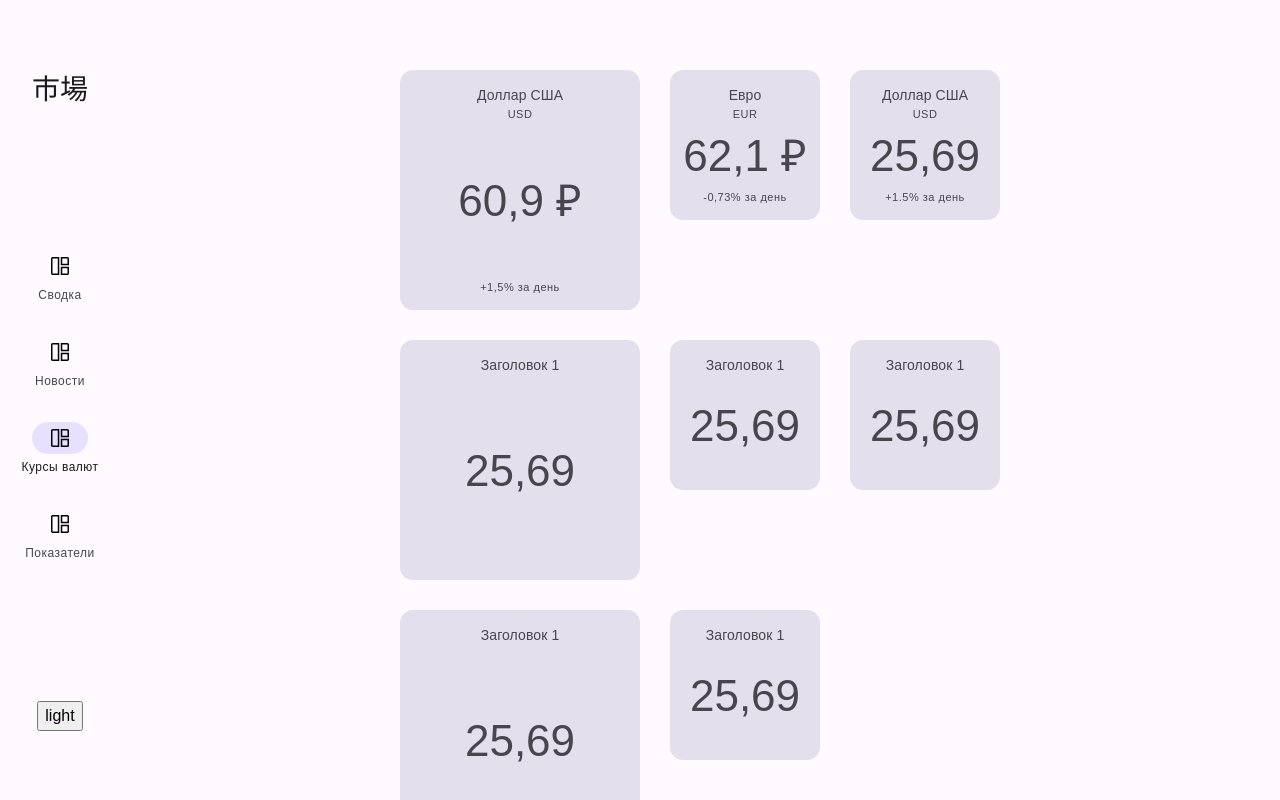
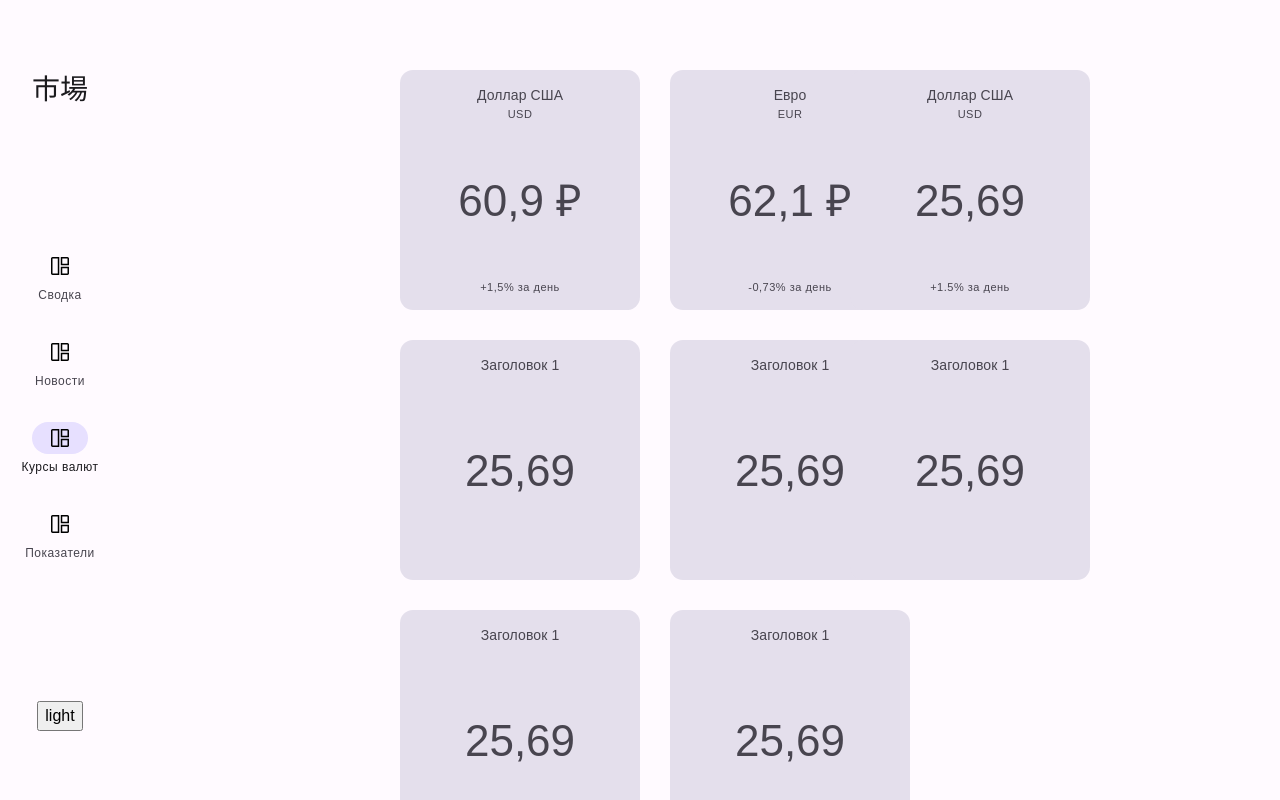
Before and after one commit to mSiotniHS/lad-project, a React (Create React App) app: page /exchange-rates in a window 1280 px wide. Built offline with nearby package versions, Linux system fonts and the light colour scheme.

Commit message:
Добавил размеры для HighlightCard, реформатировал код

```diff
--- a/src/components/HighlightCard.module.css
+++ b/src/components/HighlightCard.module.css
@@ -8,8 +8,17 @@
 	justify-content: space-between;
 
 	border-radius: 13px;
-	aspect-ratio: 1 / 1;
 	padding: 15px 0;
+}
+
+.large {
+	width: 240px;
+	height: 240px;
+}
+
+.small {
+	width: 150px;
+	height: 150px;
 }
 
 .titles {
--- a/src/components/HighlightCard.tsx
+++ b/src/components/HighlightCard.tsx
@@ -1,16 +1,27 @@
 import React, { FC } from "react";
 import styles from "./HighlightCard.module.css";
+import { classes } from "../helpers";
 
-interface Props {
+export interface Props {
 	title: string;
 	subtitle?: string;
 	mainText: string;
 	footnote?: string;
+	size: "small" | "large";
 }
 
-const HighlightCard: FC<Props> = ({ title, subtitle, mainText, footnote }) => {
+const HighlightCard: FC<Props> = (
+	{
+		title,
+		subtitle,
+		mainText,
+		footnote,
+		size
+	}
+) => {
+	const sizeClass = size === "small" ? styles.small : styles.large;
 	return (
-		<div className={styles.card}>
+		<div className={classes(styles.card, sizeClass)}>
 			<div className={styles.titles}>
 				<h2 className="label-large">{title}</h2>
 				{subtitle &&
```
